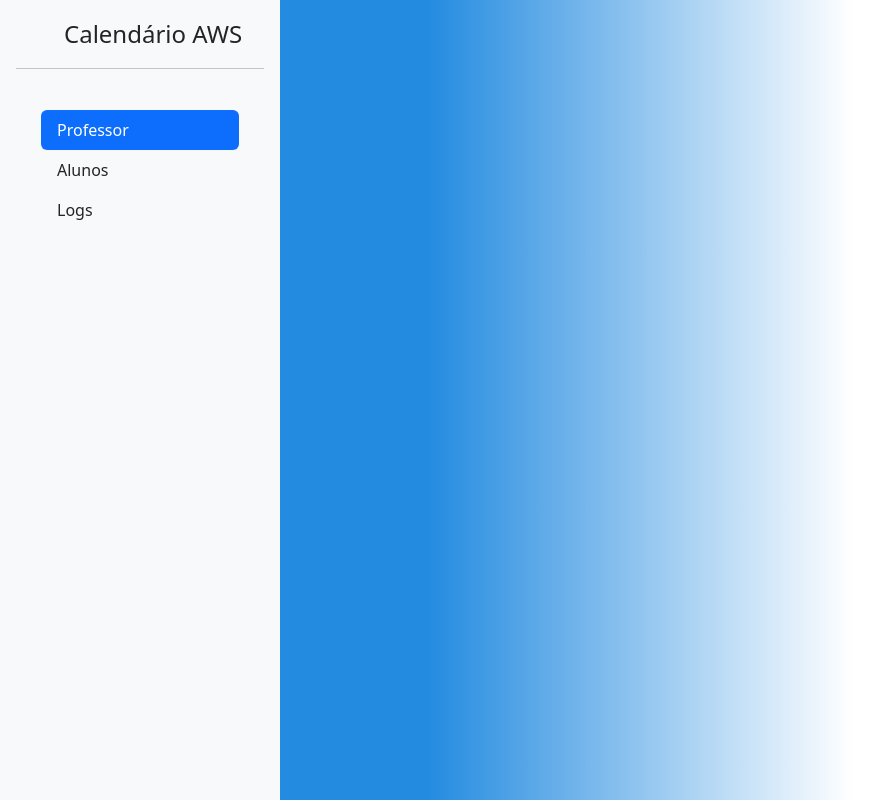
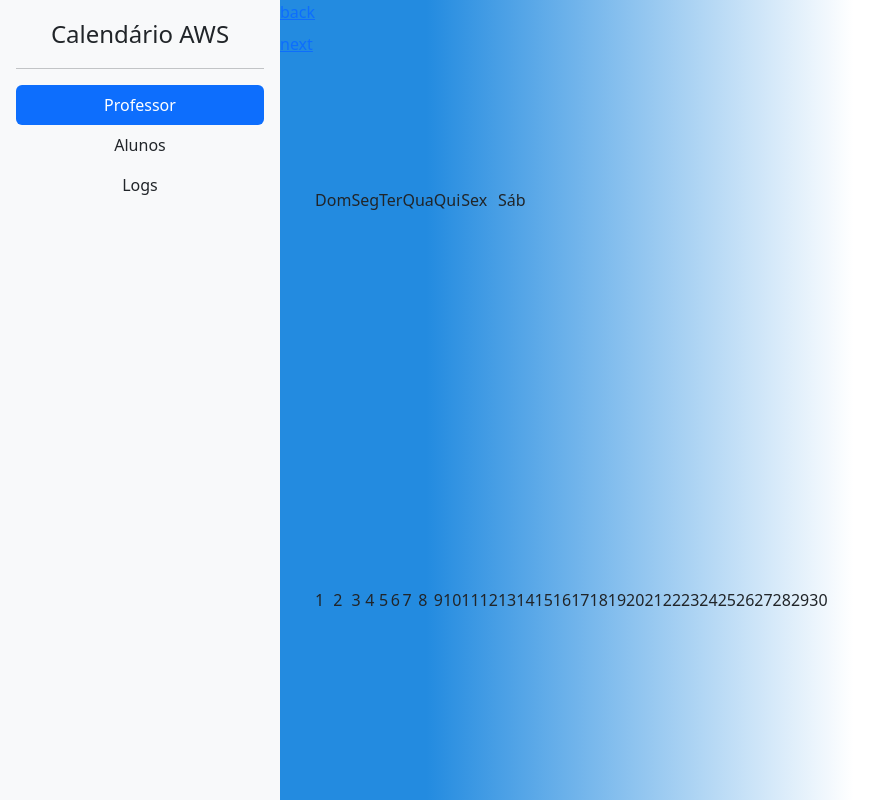
Before and after one commit to LuizFelipeBSC/Calendario, a plain HTML site: page index.html in a window 1280 px wide. Shown: the whole page, without its empty margins (0-876 px from the left). Drawn offline with nearby package versions, Linux system fonts and the light colour scheme.

Commit message:
Calendario
Correção Background

```diff
--- a/base.css
+++ b/base.css
@@ -1,15 +1,11 @@
-html,
+html {
+    display: flex;
+    height: 100%;
+    width: 100%;
+
+}
+
 body {
+    display: flex;
     background-image:linear-gradient( to right,#238be0,#238be0,#fff,#fff);
-    display: flex;
-    margin: 0px;
-    height: 100%;
 }
-#menu {
-    width: 100%;
-    padding: 110px 0px 0px;
-    height: 100%;
-}
-#menuintens {
-    padding: 25px;
-}
--- a/calendario.js
+++ b/calendario.js
@@ -1,5 +1,5 @@
-//const meses = [ 'Janeiro', 'Fevereiro', 'Março', 'Abril', 'Maio', 'Junho', 'Julho', 'Agosto', 'Setembro', 'Outubro', 'Novembro', 'Dezembro'];
-//const dias = [ 'Segunda-Feira', 'Terça-Feira', 'Quarta-Feira', 'Quinta-Feira', 'Sexta-feira', 'Sabado', 'Domingo'];
+const meses = [ 'Janeiro', 'Fevereiro', 'Março', 'Abril', 'Maio', 'Junho', 'Julho', 'Agosto', 'Setembro', 'Outubro', 'Novembro', 'Dezembro'];
+const dias = [ 'Segunda-Feira', 'Terça-Feira', 'Quarta-Feira', 'Quinta-Feira', 'Sexta-feira', 'Sabado', 'Domingo'];
 
 
 //if ((ano % 4 == 0) && ((ano % 100 != 0) || (ano % 400 == 0))
@@ -9,40 +9,41 @@ function daysOfmonth(month, ano) {
 
     var data = new Date(ano, month, 0);
     var mes = d.getMonth() + 1;
-    var days = [];
+    var days;
 
     if (ano == null && month == null) {
-        days[d.getMonth()] = new Date(d.getFullYear() ,mes, 0).getDate();
-        return days;
+        days = new Date(d.getFullYear() ,mes, 0).getDate();
+
+        return montarAgenda(days);
 
     } else if (month != null) {
-        days[month] = new Date(d.getFullYear() ,month, 0).getDate();
+        days = new Date(d.getFullYear() ,month, 0).getDate();
 
-        return days;
+        return montarAgenda(days);
     }
 
-    for (index = 1; index <=12 ; index++) {
+    //for (index = 1; index <=12 ; index++) {
 
-        days[index] = new Date(d.getFullYear() ,index, 0).getDate();
-    }
+    //    days[index] = new Date(d.getFullYear() ,index, 0).getDate();
+    //}
 
     return days();
 }
 
-function calendario() {
-    document.write('<tr>');
-    document.write('<th> Domingo</th>');
-    document.write('<th> Segunda-Feira</th>');
-    document.write('<th> Terça-Feira</th>');
-    document.write('<th> Quarta-Feira</th>');
-    document.write('<th> Quinta-Feira</th>');
-    document.write('<th> Sábado</th>');
-    document.write('</tr>');
-}
+function montarAgenda(days) {
+    var array1 = [];
 
-function postMessage() {
+    for (i = 1; i <= days; i++) {
+
+        array1[i] = i;
+
+    }
+
+    var listItems = array1.map(function(city){
+      return '<td>' + city + '</td>';
+    })
+
+    document.getElementById('agenda').innerHTML = listItems.join('');
+    document.getElementById('agenda').innerHTML = listItems.join('');
 
 }
-
-// Exemplo:
-    console.log(daysOfmonth()); // Exibe 28.
--- a/index.html
+++ b/index.html
@@ -14,54 +14,65 @@
     integrity="sha384-Zenh87qX5JnK2Jl0vWa8Ck2rdkQ2Bzep5IDxbcnCeuOxjzrPF/et3URy9Bv1WTRi" crossorigin="anonymous">
 </head>
 
-<body>
+<body onload="daysOfmonth()">
     <!--Menu-->
-    <div id="menu" class="d-flex flex-column flex-shrink-0 p-3 bg-light" style="width: 280px;">
-      <a href="/" class="d-flex align-items-center mb-3 mb-md-0 me-md-auto link-dark text-decoration-none">
-        <svg class="bi pe-none me-2" width="40" height="32">
-          <use xlink:href="#bootstrap"></use>
-        </svg>
+    <div id="menu" class="text-center d-flex flex-column flex-shrink-0 p-3 bg-light" style="width: 280px;">
+
+      <a href="/" class="link-dark text-decoration-none">
         <span class="fs-4">
-          <font style="vertical-align: inherit;">
-            <font style="vertical-align: inherit;">Calendário AWS</font>
-          </font>
+            <font>Calendário AWS</font>
         </span>
       </a>
+
       <hr>
+
       <ul id="menuintens" class="nav nav-pills flex-column mb-auto">
-        <li class="nav-item">
+
+        <li>
           <a href="#" class="nav-link active" aria-current="page">
-            <font style="vertical-align: inherit;">
-              <font style="vertical-align: inherit;">
-                Professor
-              </font>
-            </font>
+            <font>Professor</font>
           </a>
         </li>
+
         <li>
           <a href="#" class="nav-link link-dark">
-            <font style="vertical-align: inherit;">
-              <font style="vertical-align: inherit;">
-                Alunos
-              </font>
-            </font>
+            <font>Alunos</font>
           </a>
         </li>
+
         <li>
           <a href="#" class="nav-link link-dark">
-            <font style="vertical-align: inherit;">
-              <font style="vertical-align: inherit;">
-                Logs
-              </font>
-            </font>
+            <font>Logs</font>
           </a>
         </li>
+
         <li>
       </ul>
+
     </div>
+
     <!-- Conteúdo -->
-    <div class="teste">
+      <nav id="navegacao">
+        <a href="">back</a>
+        <h2></h2>
+        <a href="">next</a>
+      </nav>
+
+      <table id="Calendar" data-month="auto" border="0" cellpadding="0" cellspacing="0">
+        <tr id="dias-semana">
+            <td colspan=2>Dom</td>
+            <td colspan=2>Seg</td>
+            <td colspan=2>Ter</td>
+            <td colspan=2>Qua</td>
+            <td colspan=2>Qui</td>
+            <td colspan=2>Sex</td>
+            <td colspan=2>Sáb</td>
+        </tr>
+        <tr  id="agenda" colspan=2>
+        </tr>
+      </table>
     </div>
+
   <!-- JavaScript Bundle with Popper -->
   <script src="https://cdn.jsdelivr.net/npm/bootstrap@5.2.2/dist/js/bootstrap.bundle.min.js"
     integrity="sha384-OERcA2EqjJCMA+/3y+gxIOqMEjwtxJY7qPCqsdltbNJuaOe923+mo//f6V8Qbsw3"
```
